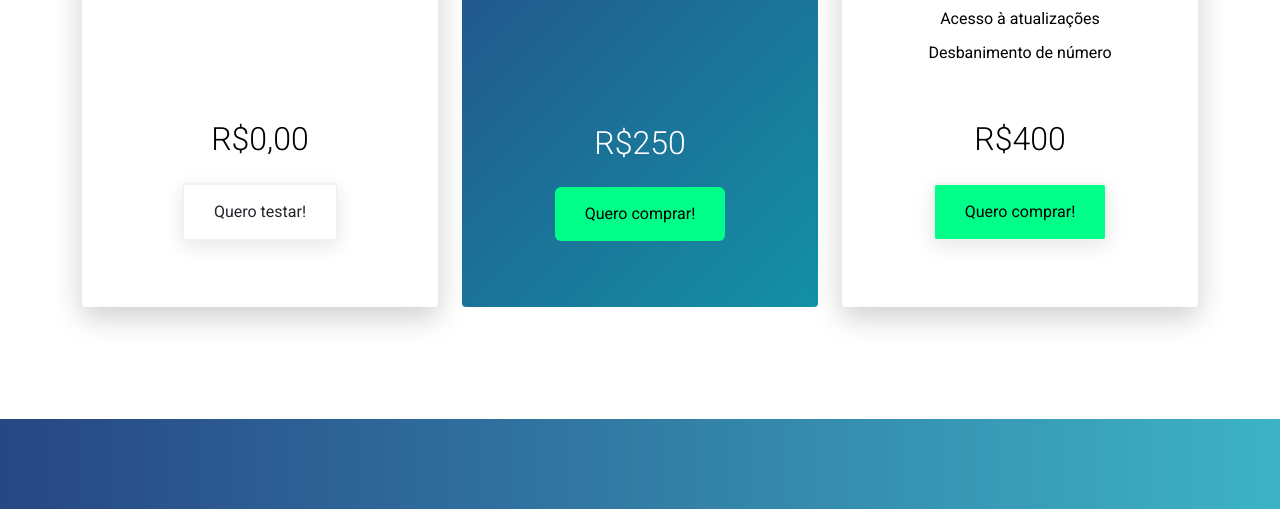
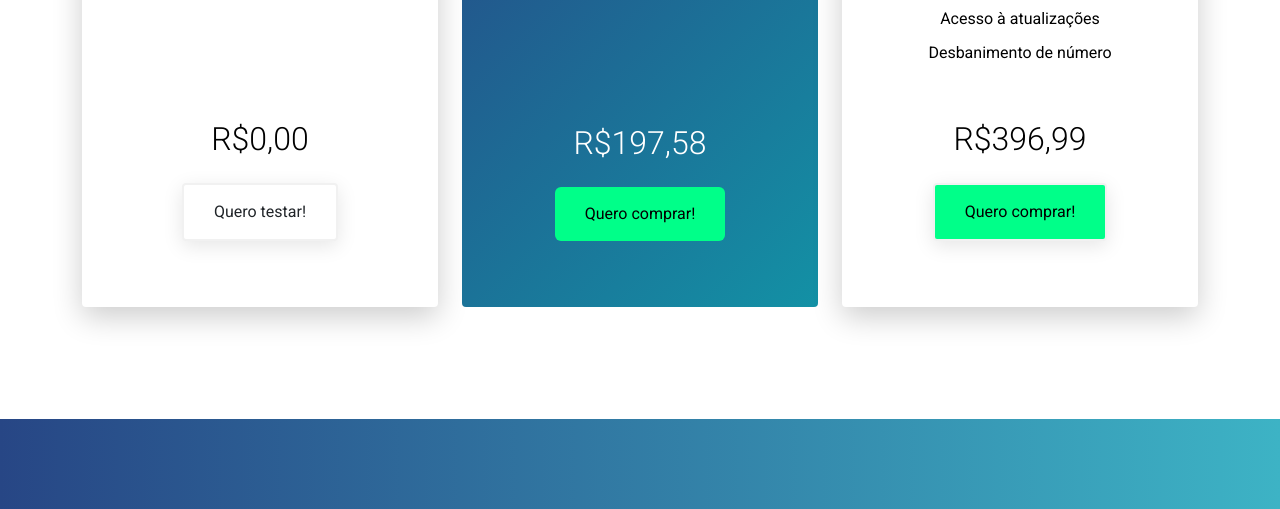
Before and after one commit to luarrekcah/prospect-landing-page, a plain HTML site: page index.html in a window 1280 px wide. Shown: the part 3800-4309 px from the top of the page. Drawn offline with Linux system fonts and the light colour scheme.

Commit message:
prices changed

```diff
--- a/index.html
+++ b/index.html
@@ -442,7 +442,7 @@
                   <li>Suporte em horário comercial</li>
                 </ul>
                 <div class="price-cta">
-                  <strong class="price">R$250</strong>
+                  <strong class="price">R$197,58</strong>
                   <p>
                     <a
                       style="background-color: #00ff89; color: black"
@@ -466,7 +466,7 @@
                   <li>Desbanimento de número</li>
                 </ul>
                 <div class="price-cta">
-                  <strong class="price">R$400</strong>
+                  <strong class="price">R$396,99</strong>
                   <p>
                     <a
                       style="background-color: #00ff89; color: black"
```
